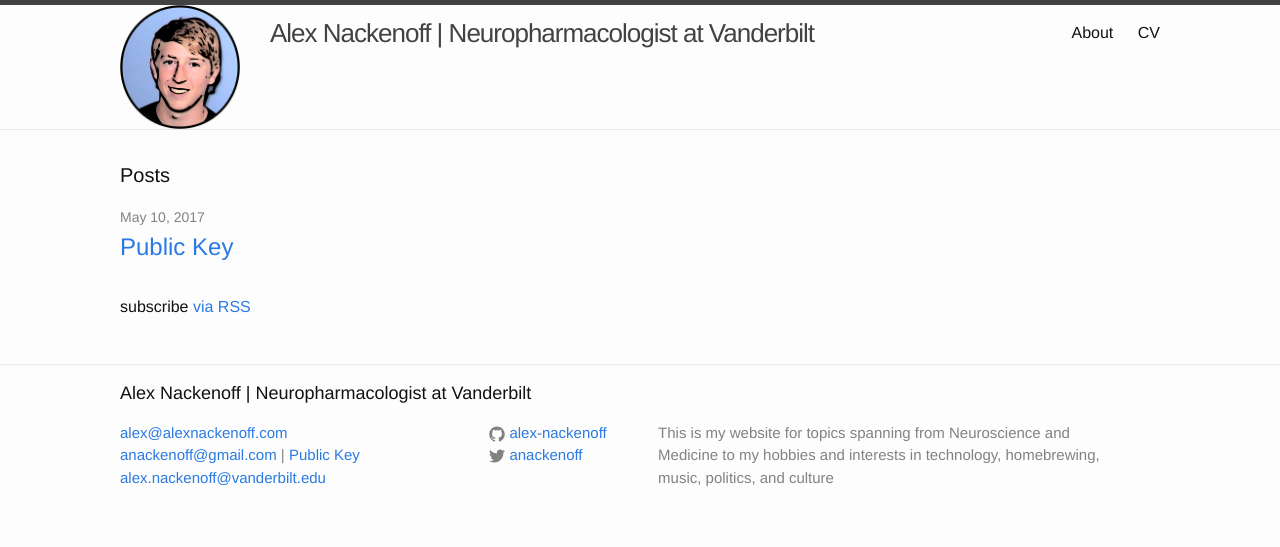
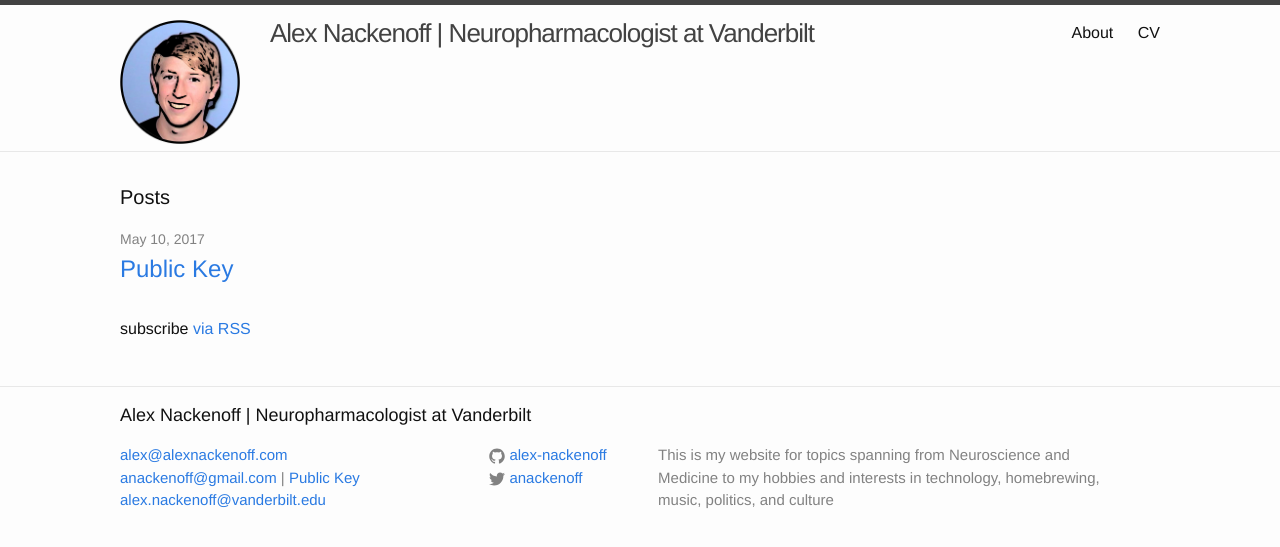
Before and after one commit to alex-nackenoff/alex-nackenoff.github.io, a Jekyll site: the page built from index.html, in a window 1280 px wide. Shown: the top 547 px of the page. Built offline with Jekyll 4.4.1, drawn with Linux system fonts in a browser that asks for light colours.

Commit message:
header fix spacing

```diff
--- a/_sass/_layout.scss
+++ b/_sass/_layout.scss
@@ -12,6 +12,9 @@
 img.header-logo {
   float:left;
   width: 120px;
+  position: relative;
+  margin-top: $spacing-unit/2;
+  margin-bottom: $spacing-unit/4;
 }
 
 /** {
```
Also changed, not shown: AN-shadow2.png (added).
